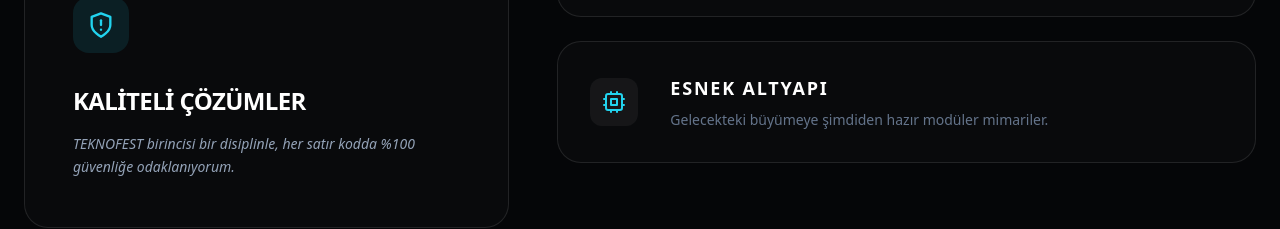
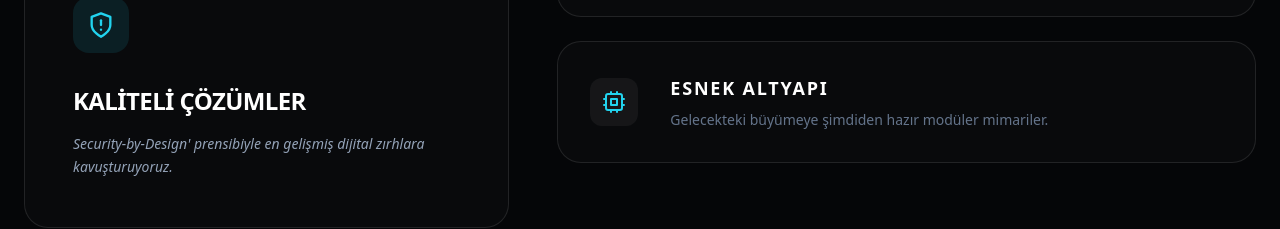
Before and after one commit to slymgz345-web/EsasWebCodes, a React (Vite) app: page / in a window 1280 px wide. Shown: the part 1180-1409 px from the top of the page. Built offline with nearby package versions, Linux system fonts and the light colour scheme.

Commit message:
Update App.tsx

```diff
--- a/src/App.tsx
+++ b/src/App.tsx
@@ -143,7 +143,7 @@ function ApproachSection() {
             </div>
             <h3 className="text-2xl font-bold uppercase mb-4 tracking-tight">KALİTELİ ÇÖZÜMLER</h3>
             <p className="text-slate-400 text-sm leading-relaxed font-light italic">
-              TEKNOFEST birincisi bir disiplinle, her satır kodda %100 güvenliğe odaklanıyorum.
+              Security-by-Design' prensibiyle en gelişmiş dijital zırhlara kavuşturuyoruz.
             </p>
           </motion.div>
         </div>
```
